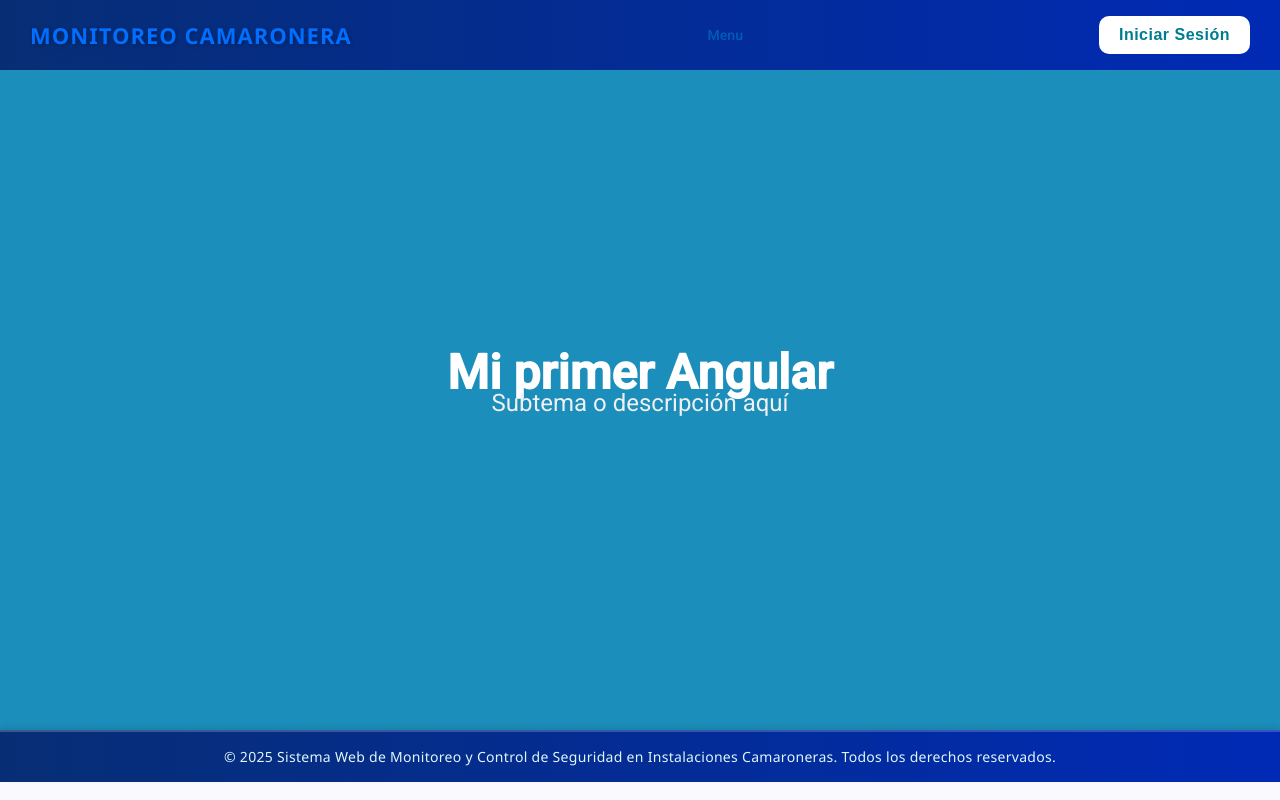
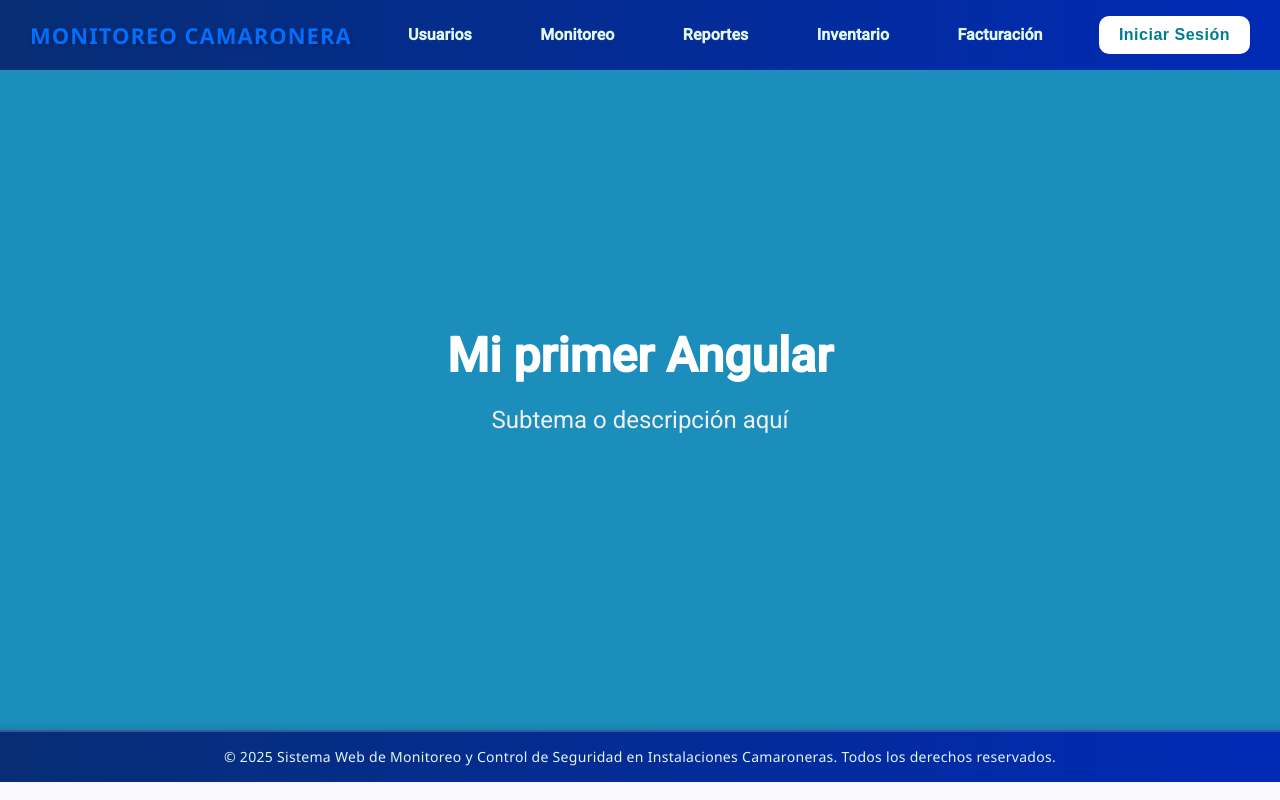
Before and after one commit to Jeanferx/Proyecto-BASE-, an Angular app: page / in a window 1280 px wide. Built offline with nearby package versions, Linux system fonts and the light colour scheme.

Commit message:
chore(html)
Cambios en el html de menu y principal

```diff
--- a/src/app/menu/menu.html
+++ b/src/app/menu/menu.html
@@ -2,10 +2,40 @@
     <div class="Encabezado">
         <p>Monitoreo Camaronera</p>
     </div>
-    <button matButton [matMenuTriggerFor]="menu">Menu</button>
-    <mat-menu #menu="matMenu">
-        <button mat-menu-item>Item 1</button>
-        <button mat-menu-item>Item 2</button>
+
+    <!-- Módulo 1: Usuarios -->
+    <button mat-button [matMenuTriggerFor]="menuUsuarios">Usuarios</button>
+    <mat-menu #menuUsuarios="matMenu">
+        <button mat-menu-item routerLink="#">...</button>
+        <button mat-menu-item routerLink="#">...</button>
+    </mat-menu>
+
+    <!-- Módulo 2: Monitoreo -->
+    <button mat-button [matMenuTriggerFor]="menuMonitoreo">Monitoreo</button>
+    <mat-menu #menuMonitoreo="matMenu">
+        <button mat-menu-item routerLink="#">...</button>
+        <button mat-menu-item routerLink="#">...</button>
+    </mat-menu>
+
+    <!-- Módulo 3: Reportes -->
+    <button mat-button [matMenuTriggerFor]="menuReportes">Reportes</button>
+    <mat-menu #menuReportes="matMenu">
+        <button mat-menu-item routerLink="#">...</button>
+        <button mat-menu-item routerLink="#">...</button>
+    </mat-menu>
+
+    <!-- Módulo 4: Inventario -->
+    <button mat-button [matMenuTriggerFor]="menuInventario">Inventario</button>
+    <mat-menu #menuInventario="matMenu">
+        <button mat-menu-item routerLink="#">...</button>
+        <button mat-menu-item routerLink="#">...</button>
+    </mat-menu>
+
+    <!-- Módulo 5: Facturación -->
+    <button mat-button [matMenuTriggerFor]="menuFacturacion">Facturación</button>
+    <mat-menu #menuFacturacion="matMenu">
+        <button mat-menu-item routerLink="#">...</button>
+        <button mat-menu-item routerLink="#">...</button>
     </mat-menu>
     <button class="login-button" (click)="onLoginClick()">Iniciar Sesión</button>
 </nav>
--- a/src/app/principal/principal.html
+++ b/src/app/principal/principal.html
@@ -3,5 +3,6 @@
 </div>
 <div class="main-content">
     <h1>Mi primer Angular</h1>
+    <p></p>
     <p>Subtema o descripción aquí</p>
 </div>
```
